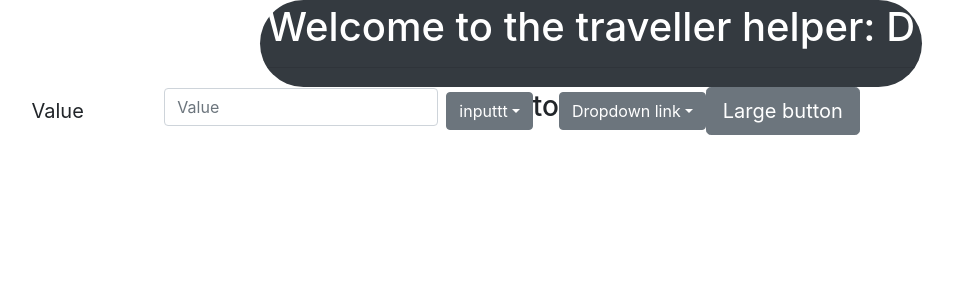
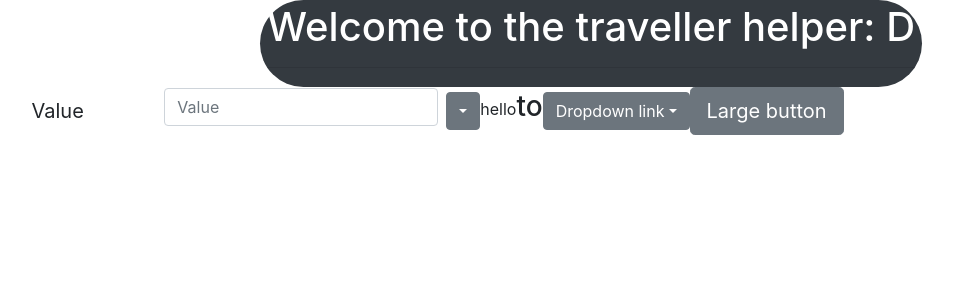
Before and after one commit to ivinapontes/traveller-helper, a React (Create React App) app: page / in a window 1280 px wide. Shown: the top 300 px of the page, without its empty margins (49-1002 px from the left). Built offline with nearby package versions, Linux system fonts and the light colour scheme; no server answers.

Commit message:
fetching api Currency to be converted

```diff
--- a/src/components/CurrencyToBeConverted.js
+++ b/src/components/CurrencyToBeConverted.js
@@ -1,7 +1,28 @@
 import React, { Component } from "react";
 
 class CurrencyToBeConverted extends Component {
+  constructor() {
+    super();
+    this.state = {
+      currency: ['hello']
+    };
+  }
+  componentDidMount() {
+    fetch(
+      `https://free.currconv.com/api/v7/currencies?apiKey=aeb9658f5350c2c7473d`
+    )
+      .then(res => res.json())
+
+      .then(data => {
+        this.setState({
+          currency: data.results
+        });
+        // var datas = data.results.map(x => x )
+        console.log(data)
+    });
+  }
   render() {
+    // console.log("this is deee", data);
     return (
       <div className="dropdown">
         <a
@@ -12,9 +33,9 @@ class CurrencyToBeConverted extends Component {
           data-toggle="dropdown"
           aria-haspopup="true"
           // aria-expanded="true"
-        >
-          inputtt
-        </a>
+        ></a>
+
+        {this.state.currency}
       </div>
     );
   }
```
